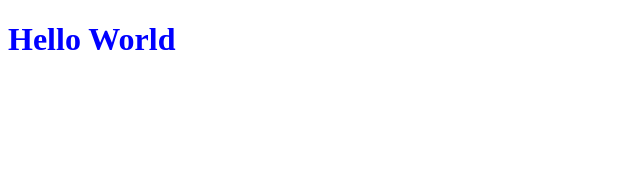
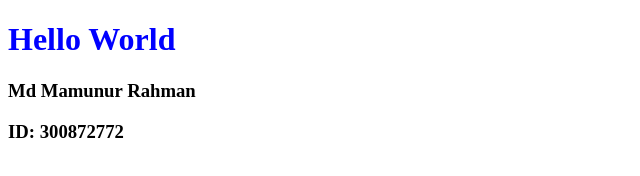
Before and after one commit to 300872772/COMP-125-Lesson1-VSCode, a plain HTML site: page index.html in a window 1280 px wide. Shown: the whole page, without its empty margins (0-640 px from the left). Drawn offline with Linux system fonts and the light colour scheme.

Commit message:
Name and student id have been inserted

```diff
--- a/index.html
+++ b/index.html
@@ -12,7 +12,8 @@
 
 		<h1>Hello World</h1>
 
-
+		<h3>Md Mamunur Rahman</h3>
+		<h3>ID: 300872772</h3>
 		<!---Javascript Section--->
 		<script src="Script/app.js"></Script>
 
```
